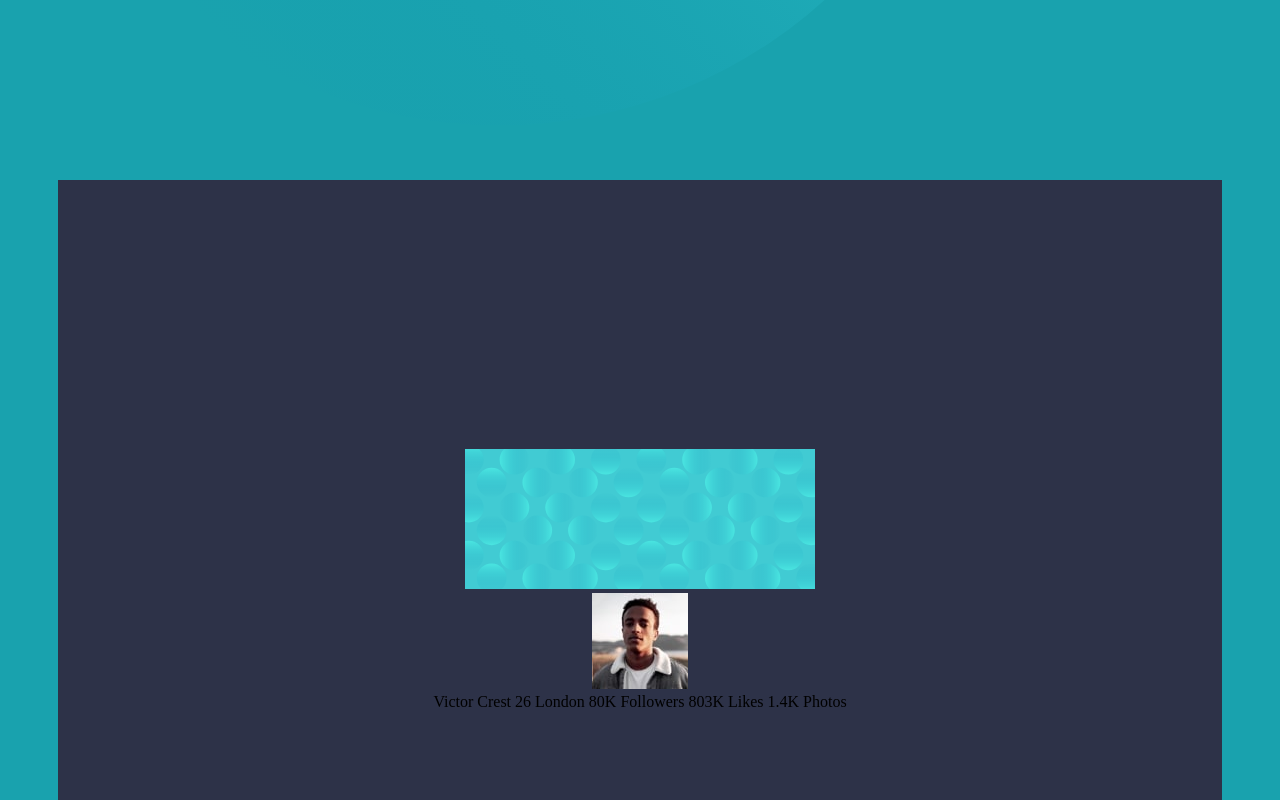
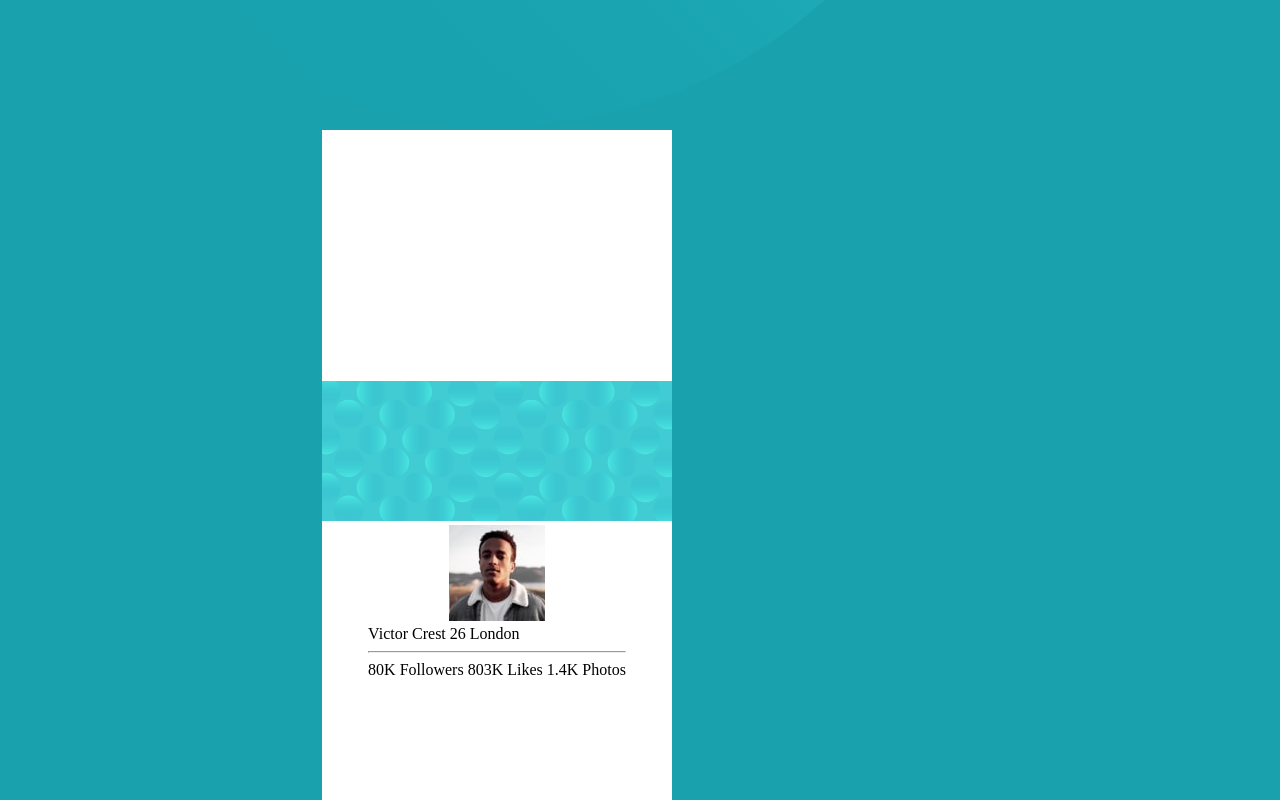
Before and after one commit to deepak-07/Frontend-mentor-challenges, a plain HTML site: page Profile-Card-Component/index.html in a window 1280 px wide. Shown: the part 860-1660 px from the top of the page. Drawn offline with Linux system fonts and the light colour scheme.

Commit message:
height and width fix

```diff
--- a/Profile-Card-Component/index.html
+++ b/Profile-Card-Component/index.html
@@ -39,7 +39,8 @@
             <div class="lower">
 
 
-                Victor Crest 26 London 80K Followers 803K Likes 1.4K Photos
+                Victor Crest 26 London
+                <hr> 80K Followers 803K Likes 1.4K Photos
 
             </div>
 
--- a/Profile-Card-Component/style.css
+++ b/Profile-Card-Component/style.css
@@ -2,12 +2,24 @@ body {
     background-color: hsl(185, 75%, 39%);
 }
 
+.container {
+    position: absolute;
+    z-index: -1;
+}
+
 .profile-card {
-    background: hsl(229, 23%, 23%);
+    /* background: hsl(229, 23%, 23%); */
+    background-color: white;
     display: flex;
     min-height: 100vh;
     justify-content: center;
     align-items: center;
-    margin: 50px 50px;
+    margin: auto;
     flex-direction: column;
+    width: fit-content;
+    height: fit-content;
+    z-index: -1;
 }
+.upper{
+    height: fit-content;
+}
```
